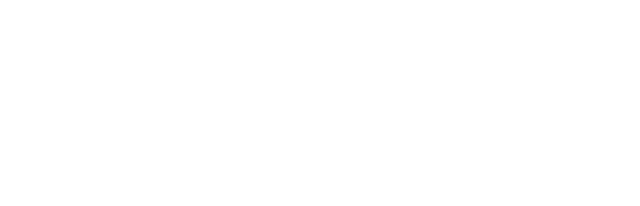
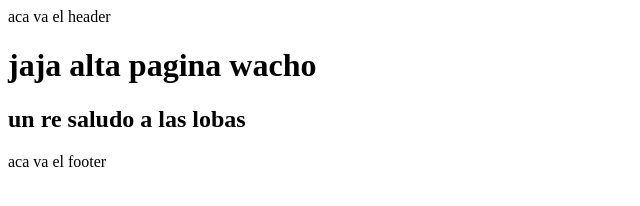
Before and after one commit to l0rdbepis/testing, a plain HTML site: page index.html in a window 1280 px wide. Shown: the whole page, without its empty margins (0-640 px from the left). Drawn offline with Linux system fonts and the light colour scheme.

Commit message:
Update index.html

```diff
--- a/index.html
+++ b/index.html
@@ -3,9 +3,13 @@
 <head>
     <meta charset="UTF-8">
     <meta name="viewport" content="width=device-width, initial-scale=1.0">
-    <title>Document</title>
+    <title>HELLO WORLD</title>
 </head>
+<header>aca va el header</header>
+<h1>jaja alta pagina wacho</h1>
+<h2>un re saludo a las lobas</h2>
 <body>
 
 </body>
 </html>
+<footer>aca va el footer</footer>
```
